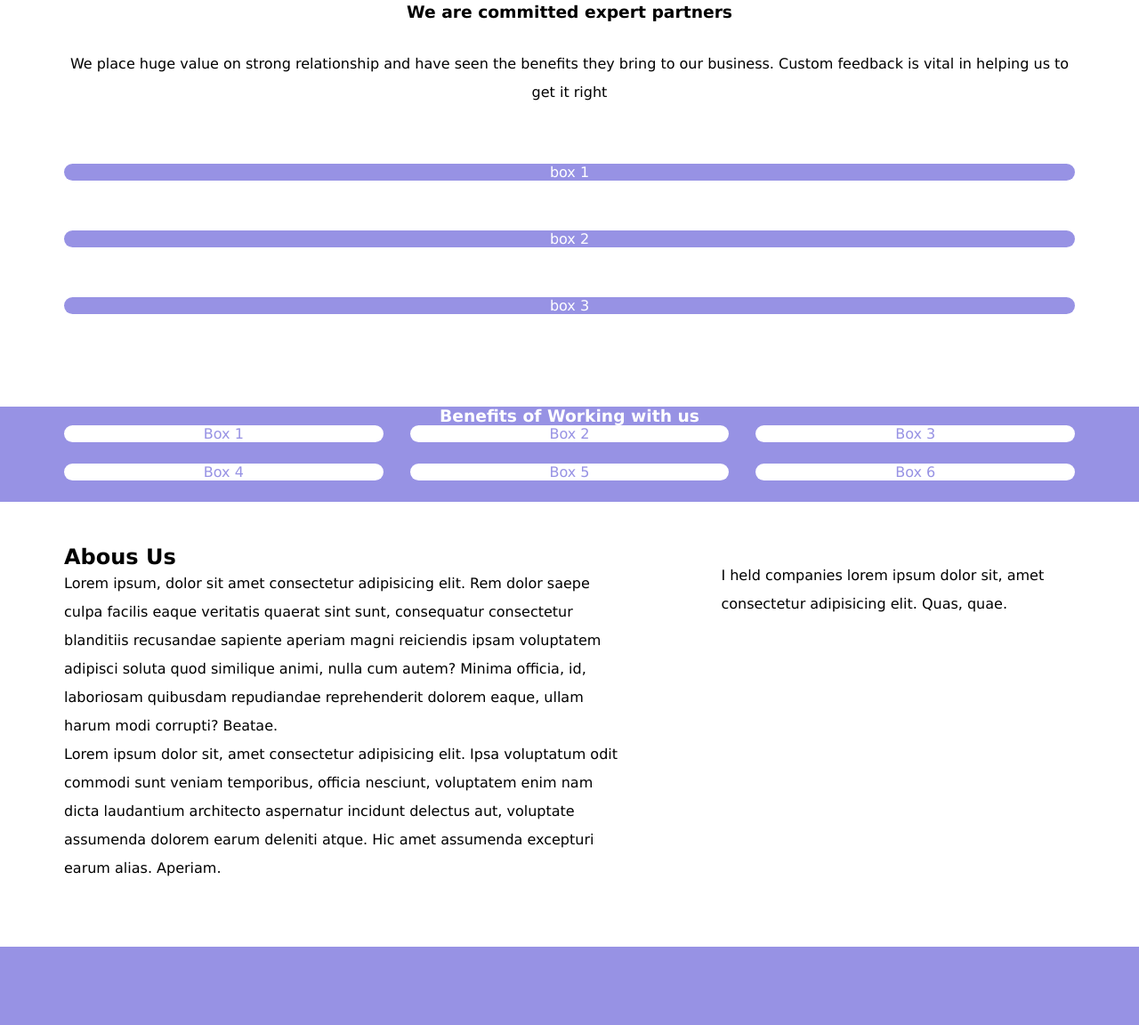
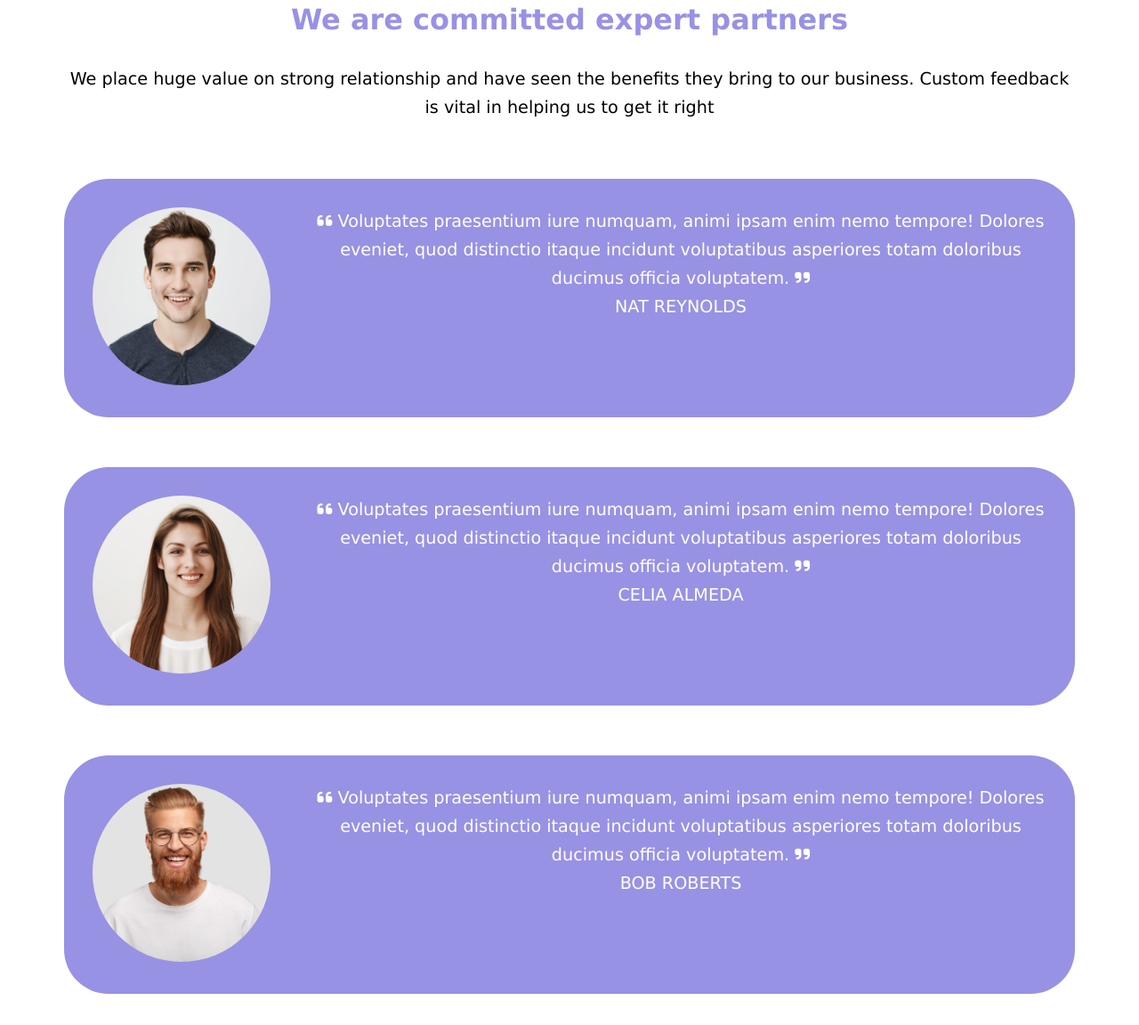
Before and after one commit to stedfl/htmlcss-responsive-layout, a plain HTML site: page index.html in a window 1280 px wide. Shown: the part 2076-3228 px from the top of the page at 89% size. Drawn offline with Linux system fonts and the light colour scheme.

Commit message:
add content and style to testimonials-section

```diff
--- a/css/style.css
+++ b/css/style.css
@@ -36,8 +36,9 @@ body {
  }
 
 .card {
-  border-radius: 20px;
+  border-radius: 50px;
   text-align: center;
+  padding: 2rem;
  }
 
 a {
@@ -128,6 +129,7 @@ header .menu {
   padding: 2rem 1.5rem;
   background-color: #b5ddff;
   height: 100%;
+  border-radius: 20px;
 }
 
 .demo .special {
@@ -189,7 +191,6 @@ header .menu {
   color: black;
   background-color: white;
   padding: 2rem;
-  border-radius: 50px;
 }
 
 .planning .card p {
@@ -218,6 +219,22 @@ header .menu {
 .testimonials .description *, .testimonials .card {
   margin-bottom: 2rem;
 }
+
+.testimonials .test, .testimonials .author  {
+  text-transform: uppercase;
+}
+
+.testimonials p {
+  font-size: 1.2rem;
+}
+
+.testimonials .top img {
+  object-fit: cover;
+  width: 200px;
+  height: 200px;
+  border-radius: 50%;
+}
+
 
 .benefits h3 {
   text-align: center;
@@ -330,6 +347,19 @@ footer {
     font-size: 4rem;
   }
 
+  .testimonials .card {
+    display: flex;
+    justify-content: space-between;
+  }
+
+  .top {
+    width: 200px;
+  }
+
+  .bottom {
+    width: calc(100% - 250px);
+  }
+
   .benefits .row {
     justify-content: space-between;
   }
--- a/index.html
+++ b/index.html
@@ -107,25 +107,57 @@
     <section class="testimonials">
       <div class="container">
         <div class="description">
-          <p>Testimonials</p>
-          <h3>We are committed expert partners</h3>
+          <p class="test">Testimonials</p>
+          <h4 class="bg-white">We are committed expert partners</h4>
           <p>We place huge value on strong relationship and have seen the benefits they bring to our business. Custom feedback is vital in helping us to get it right</p>
         </div>
         <div class="row">
           <div class="col">
             <div class="card bg-violet">
-              box 1</div>
-          </div>
-          <div class="col">
-            <div class="card bg-violet">
-              box 2
+              <div class="top">
+                <img src="img/testimonial1.jpg" alt="Testimonials1">
+              </div>
+              <div class="bottom">
+                <p>
+                  <i class="fa-solid fa-quote-left"></i>
+                Voluptates praesentium iure numquam, animi ipsam enim nemo tempore! Dolores eveniet, quod distinctio itaque incidunt voluptatibus asperiores totam doloribus ducimus officia voluptatem.
+                  <i class="fa-solid fa-quote-right"></i>
+                </p>
+                <p class="author">Nat Reynolds</p>
+              </div>
             </div>
           </div>
           <div class="col">
             <div class="card bg-violet">
-              box 3
+              <div class="top">
+                <img src="img/testimonial2.jpg" alt="Testimonials2">
+              </div>
+              <div class="bottom">
+                <p>
+                  <i class="fa-solid fa-quote-left"></i>
+                Voluptates praesentium iure numquam, animi ipsam enim nemo tempore! Dolores eveniet, quod distinctio itaque incidunt voluptatibus asperiores totam doloribus ducimus officia voluptatem.
+                  <i class="fa-solid fa-quote-right"></i>
+                </p>
+                <p class="author">Celia Almeda</p>
+              </div>
             </div>
           </div>
+          <div class="col">
+            <div class="card bg-violet">
+              <div class="top">
+                <img src="img/testimonial3.jpg" alt="Testimonials1">
+              </div>
+              <div class="bottom">
+                <p>
+                  <i class="fa-solid fa-quote-left"></i>
+                Voluptates praesentium iure numquam, animi ipsam enim nemo tempore! Dolores eveniet, quod distinctio itaque incidunt voluptatibus asperiores totam doloribus ducimus officia voluptatem.
+                  <i class="fa-solid fa-quote-right"></i>
+                </p>
+                <p class="author">Bob Roberts</p>
+              </div>
+            </div>
+          </div>
+
         </div>
       </div>
     </section>
```
